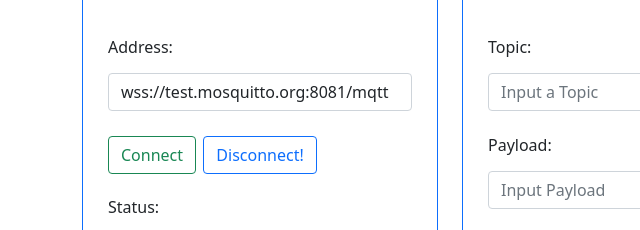
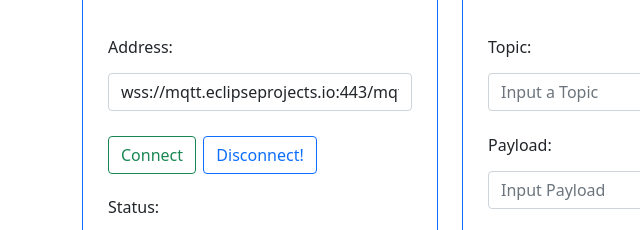
Before and after one commit to Gnopisac15/paho-mqtt, a website: page index.html in a window 1280 px wide. Shown: the part 180-410 px from the top of the page, 0-640 px from the left. Drawn offline with nearby package versions, Linux system fonts and the light colour scheme.

Commit message:
Broker changed

```diff
--- a/index.html
+++ b/index.html
@@ -45,7 +45,7 @@
                                 <div style="margin-bottom: 25px" class="input-group">
 
                                     <input id="broker-address" type="text" class="form-control" name="address"
-                                        value="wss://test.mosquitto.org:8081/mqtt">
+                                        value="wss://mqtt.eclipseprojects.io:443/mqtt">
                                 </div>
                                 <div style="margin-top:10px" class="form-group mb-4">
                                     <!-- Button -->
```
